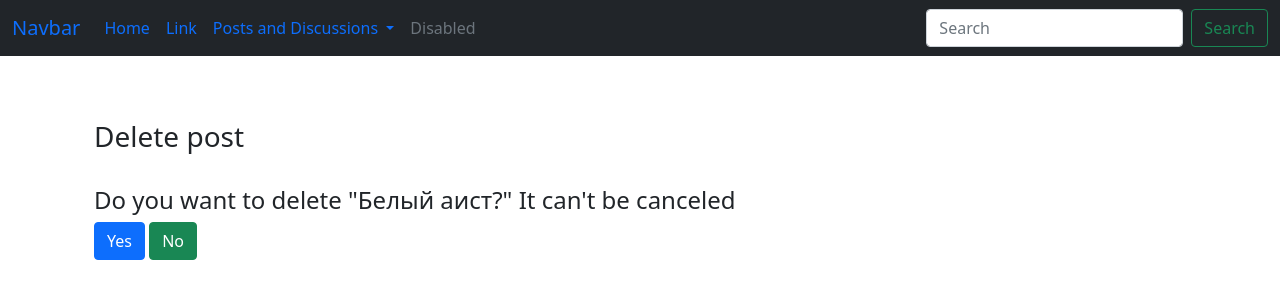
After one commit to romanpikulenko/practice_django, a Django app: page /posts/1/delete/ in a window 1280 px wide. The commit adds this page. Shown: the top 300 px of the page. Run offline with Django 4.2, Linux system fonts and the light colour scheme; a user stored in the database is signed in; data comes from the database, SQL or seed files in the repository; both versions use the stored data as it was after the commit; some libraries are stand-ins or nearby versions.

Commit message:
Added Delete post

```diff
--- a/blog/models.py
+++ b/blog/models.py
@@ -1,5 +1,5 @@
 from ckeditor.fields import RichTextField
-from django.contrib.auth.models import User
+from django.conf import settings
 from django.db import models
 from django.db.models.signals import pre_save
 from django.dispatch import receiver
@@ -19,10 +19,10 @@ class Post(models.Model):
     content = RichTextField(max_length=4000, blank=True, null=True)
     date_created = models.DateTimeField(default=timezone.now)
     date_updated = models.DateTimeField(auto_now=True)
-    author = models.ForeignKey(User, on_delete=models.CASCADE)
+    author = models.ForeignKey(settings.AUTH_USER_MODEL, on_delete=models.CASCADE)
     slug = models.SlugField(max_length=50)
-    liked_users = models.ManyToManyField(User, related_name="liked_posts", blank=True)
-    saved_users = models.ManyToManyField(User, related_name="saved_posts", blank=True)
+    liked_users = models.ManyToManyField(settings.AUTH_USER_MODEL, related_name="liked_posts", blank=True)
+    saved_users = models.ManyToManyField(settings.AUTH_USER_MODEL, related_name="saved_posts", blank=True)
 
     """
     def save(self, *args, **kwargs) -> None:
@@ -43,6 +43,30 @@ class Post(models.Model):
         return self.title
 
 
+# https://docs.djangoproject.com/en/4.1/topics/signals/
 @receiver(pre_save, sender=Post)
 def slug_populator(sender, instance, **kwargs):
+    # unidecode is used to decode non-ANSI unicode symbols to their ANSI representations
+    # as slugify works only with ANSI
     instance.slug = slugify(unidecode(instance.title))
+
+
+class Comment(models.Model):
+    post = models.ForeignKey(Post, related_name="comments_blog", on_delete=models.CASCADE)
+    author = models.ForeignKey(settings.AUTH_USER_MODEL, on_delete=models.CASCADE)
+    content = RichTextField(max_length=4000)
+    date_created = models.DateTimeField(auto_now_add=True)
+    liked_users = models.ManyToManyField(settings.AUTH_USER_MODEL, related_name="liked_comments_blog", blank=True)
+    parent_comment = models.ForeignKey(
+        "self", related_name="reply_comment_blog", null=True, blank=True, on_delete=models.CASCADE
+    )
+
+    def total_likes(self):
+        return self.liked_users.count()
+
+    def __str__(self):
+        return f"{self.post.title} {self.author} {self.pk}"
+
+    def get_absolute_url(self):
+        # return reverse("post-detail", kwargs={"pk": self.pk})
+        return reverse("post-detail", kwargs={"pk": self.post.pk})
--- /dev/null
+++ b/blog/templates/blog/post_delete.html
@@ -0,0 +1,25 @@
+<!--blog/templates/blog/delete_post.html-->
+
+{% extends "blog/base.html" %}
+
+{% block title%}Post{%endblock%}
+
+{% block content_blog %}
+
+<div class="container">
+  <div class="row">
+    <div class="col">
+      <br> <br>
+      <p class="text-center">
+      <form action="" method="POST">
+        {% csrf_token %}
+        <h3>Delete post</h3><br>
+        <h4>Do you want to delete "{{object.title}}?" It can't be canceled</h4>
+        <button class="btn btn-primary" type="submit">Yes</button>
+        <a class="btn btn-success" href="{% url 'post-detail' object.id %}">No</a>
+      </form>
+      </p>
+    </div>
+  </div>
+</div>
+{% endblock%}
--- a/blog/templates/blog/post_detail.html
+++ b/blog/templates/blog/post_detail.html
@@ -13,12 +13,15 @@
         {{blog_post_detail.title}}
       </h1>
       <p class="text-center">
+
+        {% if blog_post_detail.author == user %}
+        <a href="{% url 'post-delete' blog_post_detail.id %}">Delete post |</a>
+        {% endif %}
         <span class="by">by</span> <a href="#">{{blog_post_detail.author}}</a>&nbsp;&nbsp;<span
           class="date">{{blog_post_detail.date_created|date:"F d Y"}} </span>
         {{blog_post_detail.content|safe }}
       </p>
     </div>
-
 
     <div class="text">
       <p></p>
--- a/blog/urls.py
+++ b/blog/urls.py
@@ -1,6 +1,6 @@
 from django.urls import path
 
-from blog.views import PostCreateView, PostDetailView, UserPostListView, index
+from .views import PostCreateView, PostDeleteView, PostDetailView, UserPostListView, index
 
 urlpatterns = [
     path("", index, name="blog-home"),
@@ -9,4 +9,5 @@ urlpatterns = [
     path("posts/new/", PostCreateView.as_view(), name="new-post"),
     path("posts/<int:pk>/detail/", PostDetailView.as_view(), name="post-detail"),
     path("posts/<slug:slug>/detail/", PostDetailView.as_view(), name="post-detail"),
+    path("posts/<int:pk>/delete/", PostDeleteView.as_view(), name="post-delete"),
 ]
--- a/blog/views.py
+++ b/blog/views.py
@@ -1,10 +1,11 @@
 from typing import Any
 
 from django.contrib.auth import get_user_model
-from django.contrib.auth.mixins import LoginRequiredMixin
+from django.contrib.auth.mixins import LoginRequiredMixin, UserPassesTestMixin
 from django.db.models import QuerySet
 from django.shortcuts import get_object_or_404, render
-from django.views.generic import CreateView, DetailView, ListView
+from django.urls import reverse_lazy
+from django.views.generic import CreateView, DeleteView, DetailView, ListView
 
 from .models import Post
 
@@ -61,3 +62,23 @@ class PostCreateView(LoginRequiredMixin, CreateView):
 class PostDetailView(DetailView):
     model = Post
     context_object_name = "blog_post_detail"
+
+
+# https://docs.djangoproject.com/en/4.1/topics/auth/default/
+# LoginRequiredMixin
+# When using class-based views, you can achieve the same behavior as with login_required by using the LoginRequiredMixin.
+# This mixin should be at the leftmost position in the inheritance list.
+# UserPassesTestMixin
+# When using class-based views, you can use the UserPassesTestMixin to do this.
+
+
+class PostDeleteView(LoginRequiredMixin, UserPassesTestMixin, DeleteView):
+    model = Post
+    success_url = "/"
+    template_name = "blog/post_delete.html"
+
+    def test_func(self):
+
+        post: Post = self.get_object()  # type: ignore
+
+        return self.request.user == post.author
```
Also changed, not shown: blog/admin.py (+6 -1 lines), blog/migrations/0010_comment.py (added), db_1.sqlite3.
